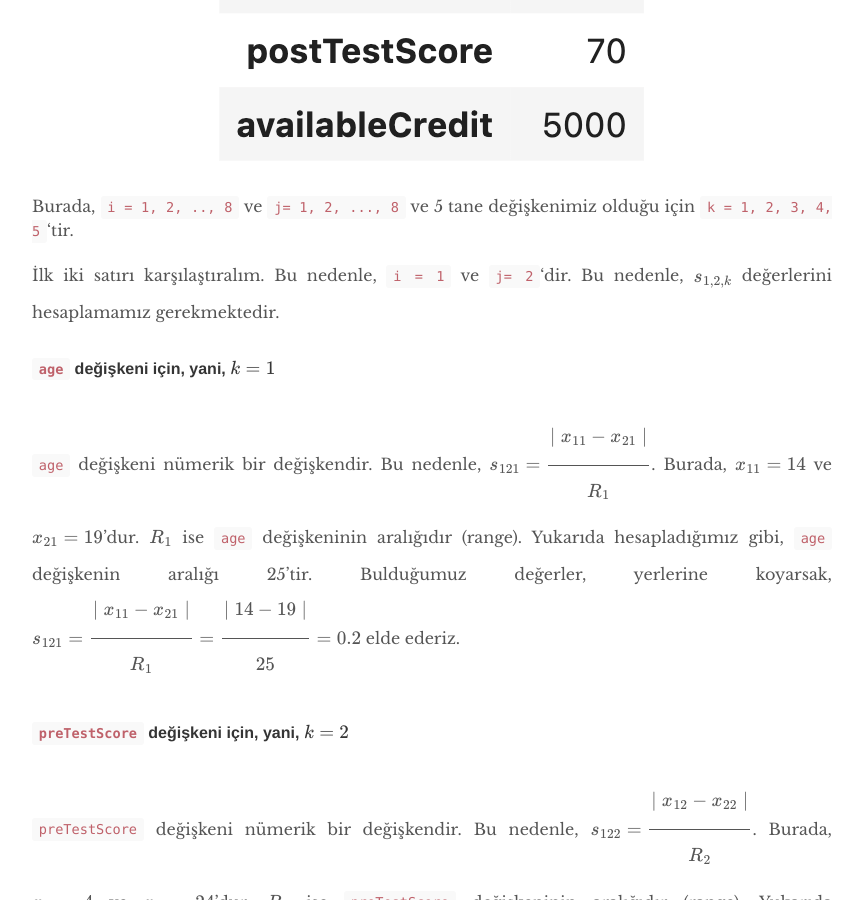
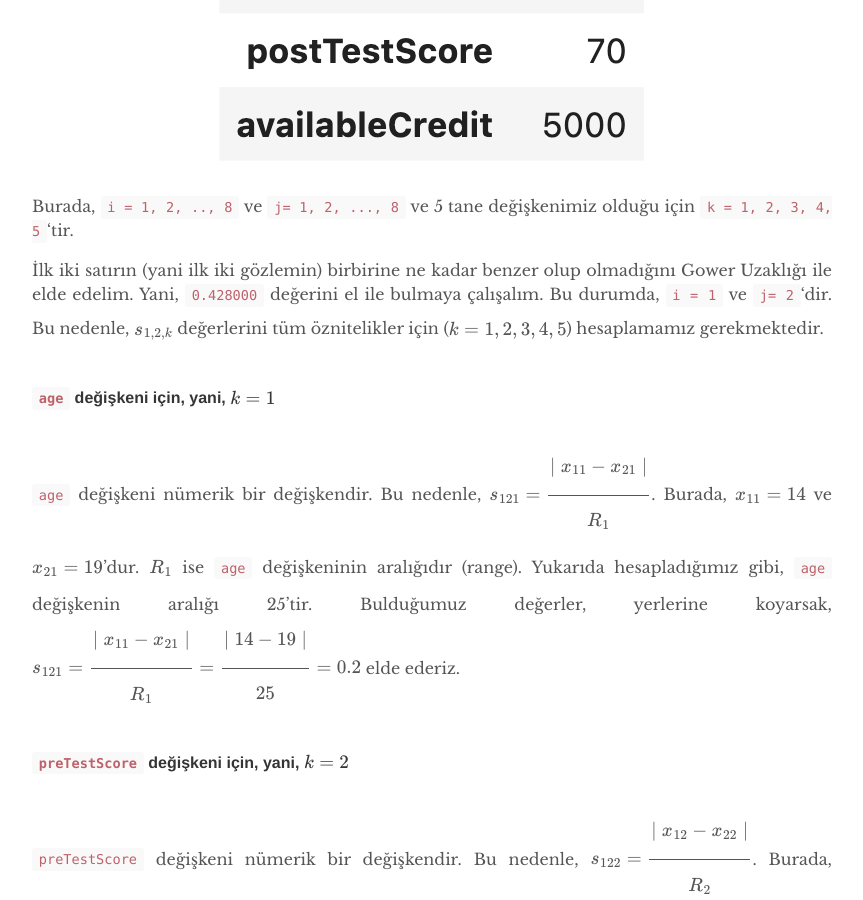
Before and after one commit to mmuratarat/turkish, a Jekyll site: the page built from _posts/2022-08-23-gower_distance.md, in a window 1280 px wide and 900 px high, scrolled down 4147 px. Shown: the whole window, without its empty margins (208-1071 px from the left). Built offline with Jekyll 4.4.1, drawn with Linux system fonts in a browser that asks for light colours; nearby versions of some CDN libraries; formulas are drawn with MathJax 3; comment, search, counter and statistics services are not loaded.

Commit message:
Update 2022-08-23-gower_distance.md

```diff
--- a/_posts/2022-08-23-gower_distance.md
+++ b/_posts/2022-08-23-gower_distance.md
@@ -70,7 +70,7 @@ pd.DataFrame(df_numeric.max() - df_numeric.min(), columns = ['Aralık'])
 
 Burada, `i = 1, 2, .., 8` ve `j= 1, 2, ..., 8` ve 5 tane değişkenimiz olduğu için `k = 1, 2, 3, 4, 5`'tir.
 
-İlk iki satırı karşılaştıralım. Bu nedenle, `i = 1` ve `j= 2`'dir. Bu nedenle, $s_{1, 2, k}$ değerlerini hesaplamamız gerekmektedir.
+İlk iki satırın (yani ilk iki gözlemin) birbirine ne kadar benzer olup olmadığını Gower Uzaklığı ile elde edelim. Yani, `0.428000` değerini el ile bulmaya çalışalım. Bu durumda, `i = 1` ve `j= 2`'dir. Bu nedenle, $s_{1, 2, k}$ değerlerini tüm öznitelikler için ($k = 1, 2, 3, 4, 5$) hesaplamamız gerekmektedir.
 
 #### `age` değişkeni için, yani, $k = 1$
 
```
